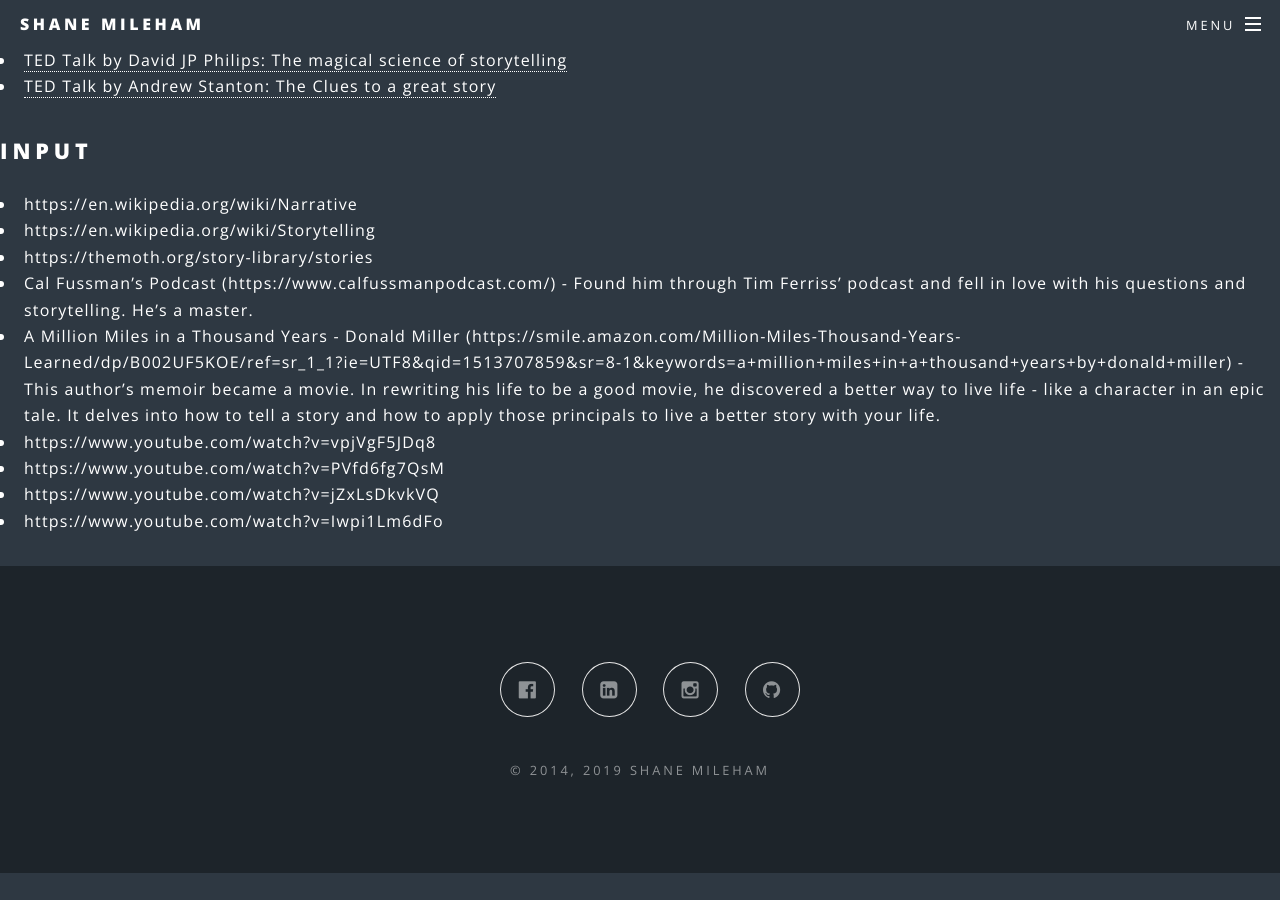
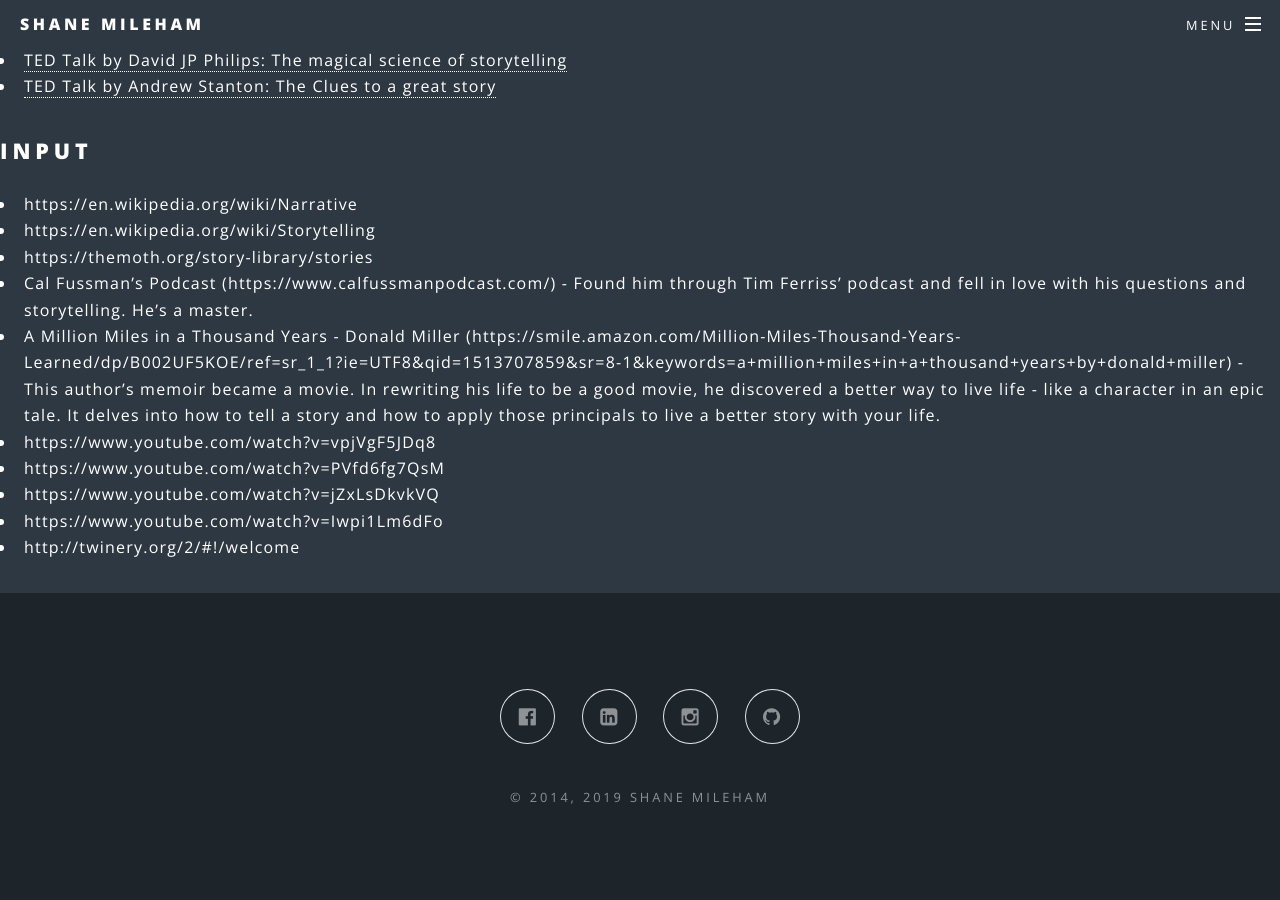
Before and after one commit to shanemileham/shanemileham.github.io, a Jekyll site: the page built from _kb/learn/storytelling.md, in a window 1280 px wide and 900 px high, scrolled down 5528 px. Built offline with Jekyll 4.4.1, drawn with Linux system fonts in a browser that asks for light colours; comment, search, counter and statistics services are not loaded; before the commit the page ends 6401 px from its top, so only the background shows below that; some of the changed lines change nothing that is shown.

Commit message:
Added storytelling resource

```diff
--- a/_kb/learn/storytelling.md
+++ b/_kb/learn/storytelling.md
@@ -184,3 +184,4 @@
 - https://www.youtube.com/watch?v=PVfd6fg7QsM
 - https://www.youtube.com/watch?v=jZxLsDkvkVQ
 - https://www.youtube.com/watch?v=Iwpi1Lm6dFo
+- http://twinery.org/2/#!/welcome
```
